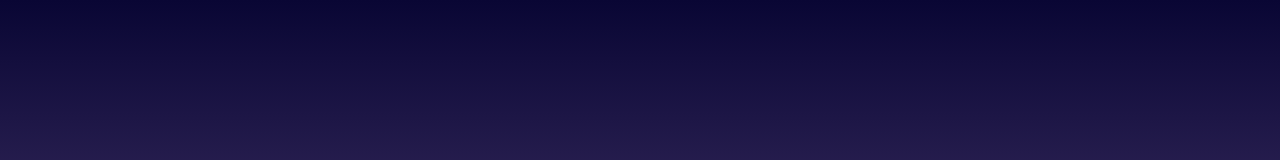
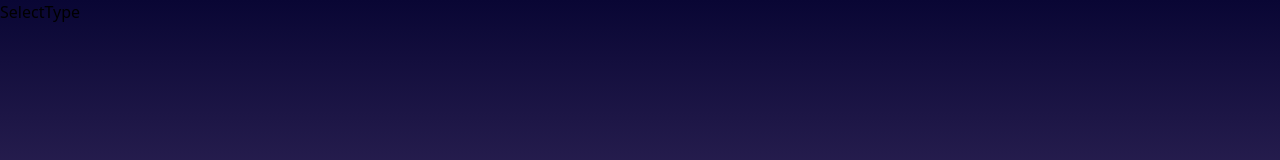
Before and after one commit to wjdgusaho/Damda, a React (Create React App) app in the folder frontend/client/: page /selecttype in a window 1280 px wide. Before the commit this address had no page. Shown: the top 160 px of the page. Built offline with nearby package versions, Linux system fonts and the light colour scheme.

Commit message:
feat: url 추가

```diff
--- a/frontend/client/src/Main.tsx
+++ b/frontend/client/src/Main.tsx
@@ -22,6 +22,7 @@ import Menu from "./components/Menu"
 import SavedTimecapsule from "./components/SavedTimecapsule"
 import Participate from "./components/Participate"
 import { UserInfoChange } from "./components/Auth/UserInfoChange"
+import SelectType from "./components/SelectType"
 
 function Main() {
   return (
@@ -54,6 +55,7 @@ function Main() {
                 element={<SavedTimecapsule />}
               ></Route>
               <Route path="/participate/" element={<Participate />}></Route>
+              <Route path="/selecttype/" element={<SelectType />}></Route>
             </Routes>
           </BrowserRouter>
         </Provider>
--- a/frontend/client/src/components/MainPage.tsx
+++ b/frontend/client/src/components/MainPage.tsx
@@ -190,7 +190,12 @@ const MainPage = function () {
         )}
       </div>
       <div className="text-center mt-8 fixed bottom-4 left-0 right-0">
-        <MakeCapsuleButton className="bg-lilac-100 w-64 h-16 flex items-center justify-center m-auto text-lilac-950 hover:bg-lilac-500">
+        <MakeCapsuleButton
+          onClick={() => {
+            navigate("/selecttype")
+          }}
+          className="bg-lilac-100 w-64 h-16 flex items-center justify-center m-auto text-lilac-950 hover:bg-lilac-500"
+        >
           타임캡슐 만들기
         </MakeCapsuleButton>
         <MakeCapsuleCode
--- /dev/null
+++ b/frontend/client/src/components/SelectType.tsx
@@ -0,0 +1,7 @@
+import React from "react"
+
+const SelectType = function () {
+  return <div>SelectType</div>
+}
+
+export default SelectType
```
